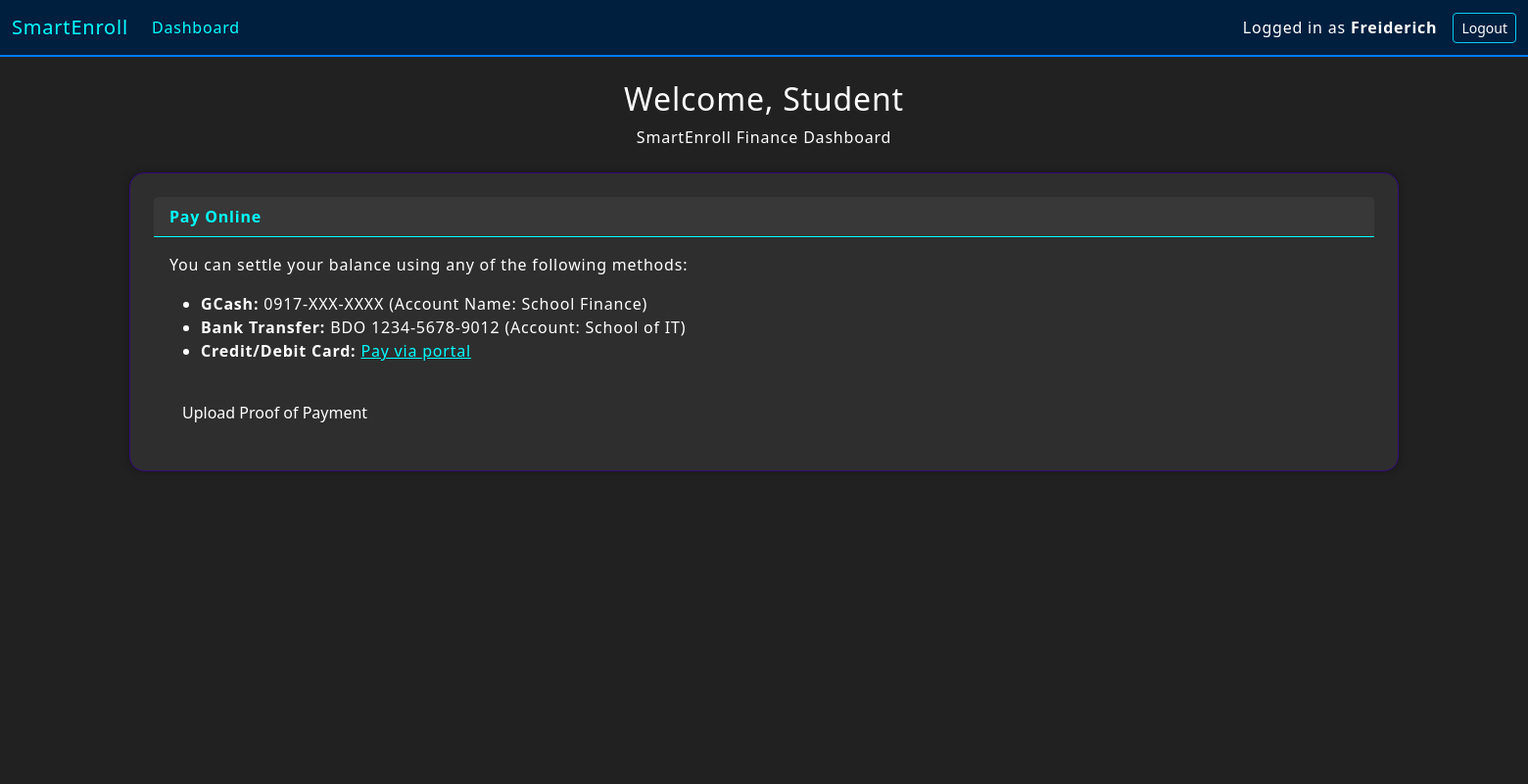
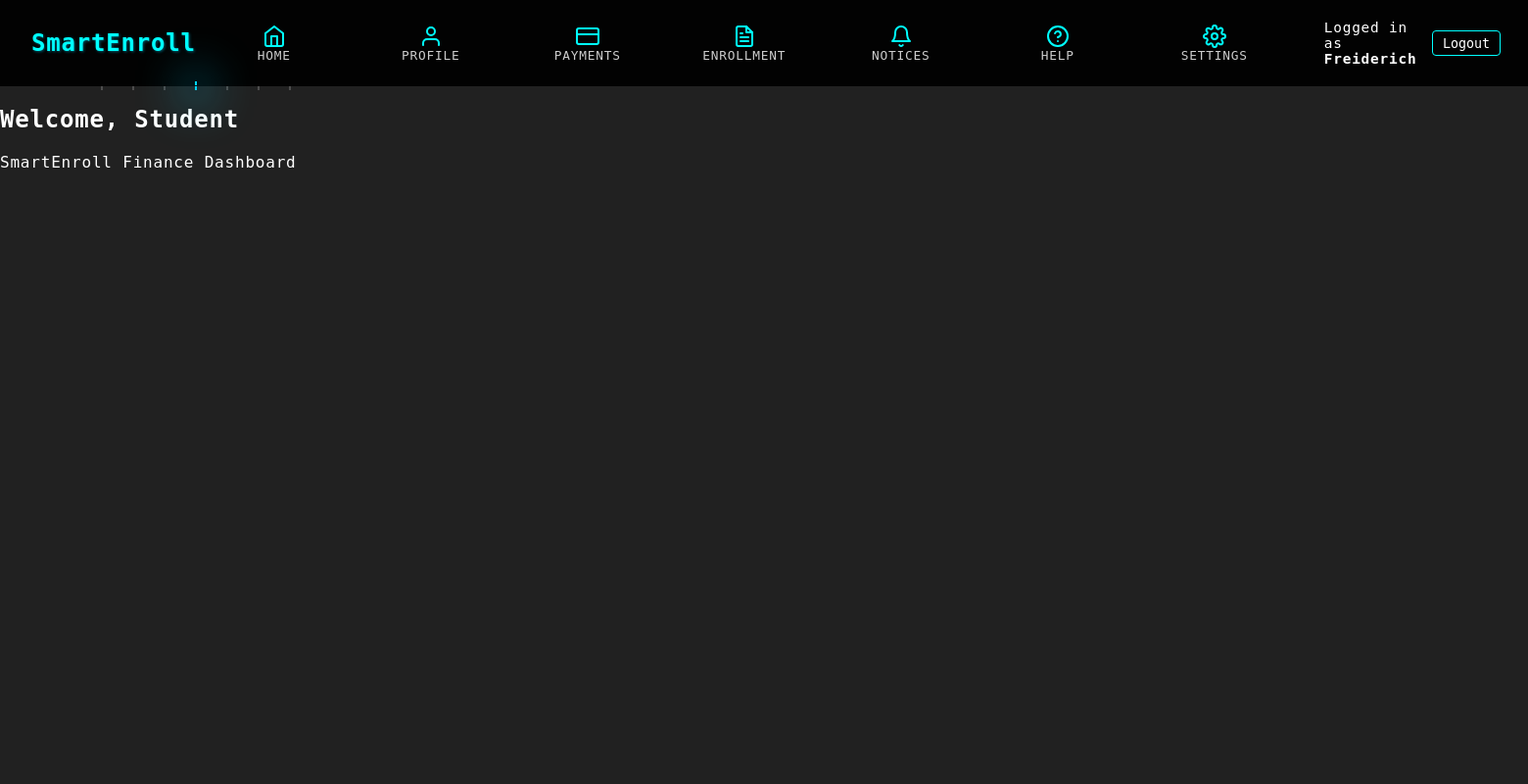
Before and after one commit to Freiderich/Blockchain, a Django app: page / in a window 1560 px wide. Shown: the whole page at 98% size. Run offline with Django 5.2, Linux system fonts and the light colour scheme; a user stored in the database is signed in; some libraries are stand-ins or nearby versions.

Commit message:
This is new

```diff
--- a/Blockchain/myapp/static/myapp/users.css
+++ b/Blockchain/myapp/static/myapp/users.css
@@ -1,3 +1,9 @@
+/* Root and Base Styles */
+:root {
+  --link-width: 10rem;
+  --primary: #00d4ff;
+}
+
 html, body {
   height: 100%;
   background-color: #212121 !important;
@@ -8,27 +14,13 @@ html, body {
   padding: 0;
 }
 
-/* Navigation Bar */
-.navbar {
-  background-color: #001f3f;
-  border-bottom: 2px solid #007bff;
-}
-.navbar-brand,
-.navbar-nav .nav-link {
-  color: #00d4ff;
-}
-.navbar-nav .nav-link:hover {
-  color: #ffffff;
-}
-
-
-/* Text elements - unified styling */
+/* Typography and Links */
 h1, h2, h3, p, li, a, button, span {
   color: #ffffff !important;
 }
 
 a {
-  color: #0ff !important;
+  color: rgb(0, 255, 255) !important;
   text-decoration: none;
 }
 
@@ -42,7 +34,7 @@ a:hover {
   color: #cccccc !important;
 }
 
-/* Card and layout */
+/* Card Layout */
 .card {
   background-color: #2e2e2e !important;
   border: 1px solid rgba(52, 9, 121, 1) !important;
@@ -62,7 +54,7 @@ a:hover {
   color: #ffffff !important;
 }
 
-/* Button styling */
+/* Buttons */
 .btn {
   background: transparent;
   border: 1px solid #0ff;
@@ -75,7 +67,7 @@ a:hover {
   color: #000;
 }
 
-
+/* Box Highlight */
 .box-highlight {
   position: relative;
   background-color: #212121;
@@ -87,7 +79,6 @@ a:hover {
   border: 1px solid rgba(0, 212, 255, 0.4);
 }
 
-/* Top gradient bar */
 .box-highlight::before {
   content: '';
   position: absolute;
@@ -103,3 +94,119 @@ a:hover {
   right: -5px;
   transform: skew(-45deg, 0);
 }
+
+/* ========== Animated Navbar Styles ========== */
+
+.header {
+  position: sticky;
+  top: 0;
+  left: 0;
+  right: 0;
+  background: rgba(0, 0, 0, 0.95);
+  padding: 1rem 2rem;
+  display: flex;
+  align-items: center;
+  justify-content: space-between;
+  z-index: 1000;
+}
+
+.header__logo strong {
+  font-size: 1.5rem;
+  color: #0ff;
+  font-family: monospace;
+  text-shadow: 1px 1px 3px rgba(0, 212, 255, 0.4);
+}
+
+.navbar {
+  display: flex;
+  align-items: center;
+  position: relative;
+}
+
+.navbar__menu {
+  display: flex;
+  list-style: none;
+  position: relative;
+  padding: 0;
+  margin: 0;
+}
+
+.navbar__item {
+  position: relative;
+}
+
+.navbar__link {
+  display: flex;
+  flex-direction: column;
+  align-items: center;
+  justify-content: center;
+  height: 3.5rem;
+  width: var(--link-width);
+  color: #fff;
+  text-decoration: none;
+  text-transform: uppercase;
+  transition: 0.3s ease all;
+}
+
+.navbar__link span {
+  font-size: 0.8rem;
+  opacity: 0.8;
+  transition: 0.3s ease all;
+}
+
+.navbar__link:hover {
+  color: var(--primary);
+}
+
+.navbar__link:hover span {
+  opacity: 1;
+  transform: translateY(-2px);
+}
+
+.speedline {
+  position: absolute;
+  bottom: -20px;
+  width: 2px;
+  height: 4px;
+  background: var(--primary);
+  box-shadow:
+    0 -5px var(--primary),
+    0 -5px var(--primary),
+    0 0 3rem 0.5rem var(--primary),
+    2rem 0 0 rgba(255, 255, 255, 0.2),
+    -2rem 0 0 rgba(255, 255, 255, 0.2),
+    4rem 0 0 rgba(255, 255, 255, 0.2),
+    -4rem 0 0 rgba(255, 255, 255, 0.2),
+    6rem 0 0 rgba(255, 255, 255, 0.2),
+    -6rem 0 0 rgba(255, 255, 255, 0.2);
+  transition: left 0.3s ease;
+  pointer-events: none;
+  transform: translateX(-50%);
+}
+
+.navbar__auth {
+  display: flex;
+  align-items: center;
+  gap: 1rem;
+  margin-left: 2rem;
+}
+
+.navbar__user {
+  font-size: 0.9rem;
+  color: #ccc;
+}
+
+.btn-logout {
+  background: transparent;
+  border: 1px solid #0ff;
+  color: #0ff;
+  padding: 0.3rem 0.6rem;
+  font-family: monospace;
+  border-radius: 4px;
+  transition: all 0.3s;
+}
+
+.btn-logout:hover {
+  background: #0ff;
+  color: #000;
+}
--- a/Blockchain/myapp/templates/myapp/users.html
+++ b/Blockchain/myapp/templates/myapp/users.html
@@ -9,62 +9,80 @@
   <!-- Custom styles -->
   <link rel="stylesheet" href="{% static 'myapp/users.css' %}">
 
-  <!-- Bootstrap -->
-  <link href="https://cdn.jsdelivr.net/npm/bootstrap@5.3.3/dist/css/bootstrap.min.css" rel="stylesheet">
+  <!-- Feather Icons -->
+  <script src="https://unpkg.com/feather-icons"></script>
 </head>
 <body>
 
-<!-- Navigation Bar -->
-<nav class="navbar navbar-expand-lg">
-  <div class="container-fluid">
-    <a class="navbar-brand" href="#">SmartEnroll</a>
-    <button class="navbar-toggler" type="button" data-bs-toggle="collapse" data-bs-target="#navbarNav">
-      <span class="navbar-toggler-icon"></span>
-    </button>
-    <div class="collapse navbar-collapse" id="navbarNav">
-      <ul class="navbar-nav me-auto">
-        <li class="nav-item">
-          <a class="nav-link active" href="{% url 'users' %}">Dashboard</a>
-        </li>
-        <!-- You can add more nav-items here -->
-      </ul>
-      <span class="navbar-text me-3">
-        Logged in as <strong>{{ user.username }}</strong>
-      </span>
-      <form method="post" action="{% url 'logout' %}" class="d-inline">
+<!-- Header with Animated Navbar -->
+<div class="header">
+  <div class="header__logo">
+    <strong>SmartEnroll</strong>
+  </div>
+  <nav class="navbar">
+    <ul class="navbar__menu">
+      <li class="navbar__item">
+        <a href="{% url 'users' %}" class="navbar__link">
+          <i data-feather="home"></i>
+          <span>Home</span>
+        </a>
+      </li>
+        <li class="navbar__item">
+  <a href="#" class="navbar__link"><i data-feather="user"></i><span>Profile</span></a>
+</li>
+<li class="navbar__item">
+  <a href="#" class="navbar__link"><i data-feather="credit-card"></i><span>Payments</span></a>
+</li>
+<li class="navbar__item">
+  <a href="#" class="navbar__link"><i data-feather="file-text"></i><span>Enrollment</span></a>
+</li>
+<li class="navbar__item">
+  <a href="#" class="navbar__link"><i data-feather="bell"></i><span>Notices</span></a>
+</li>
+<li class="navbar__item">
+  <a href="#" class="navbar__link"><i data-feather="help-circle"></i><span>Help</span></a>
+</li>
+<li class="navbar__item">
+  <a href="#" class="navbar__link"><i data-feather="settings"></i><span>Settings</span></a>
+</li>
+
+    </ul>
+    <div class="navbar__auth">
+      <span class="navbar__user">Logged in as <strong>{{ user.username }}</strong></span>
+      <form method="post" action="{% url 'logout' %}">
         {% csrf_token %}
-        <button type="submit" class="btn btn-outline-info btn-sm">Logout</button>
+        <button type="submit" class="btn btn-logout">Logout</button>
       </form>
     </div>
-  </div>
-</nav>
+  </nav>
+</div>
+
 
 <!-- Main Container -->
 <div class="container py-4">
-
-  <!-- Header -->
   <div class="text-center mb-4">
     <h2>Welcome, {{ user.first_name|default:"Student" }}</h2>
     <p>SmartEnroll Finance Dashboard</p>
   </div>
-
-  <!-- Pay Online Section -->
-  <div class="card mb-4">
-    <div class="card-header">
-      Pay Online
-    </div>
-    <div class="card-body">
-      <p>You can settle your balance using any of the following methods:</p>
-      <ul>
-        <li><strong>GCash:</strong> 0917-XXX-XXXX (Account Name: School Finance)</li>
-        <li><strong>Bank Transfer:</strong> BDO 1234-5678-9012 (Account: School of IT)</li>
-        <li><strong>Credit/Debit Card:</strong> <a href="#">Pay via portal</a></li>
-      </ul>
-      <button class="btn mt-3">Upload Proof of Payment</button>
-    </div>
-  </div>
 </div>
 
-<script src="https://cdn.jsdelivr.net/npm/bootstrap@5.3.3/dist/js/bootstrap.bundle.min.js"></script>
+<script>
+  feather.replace();
+
+  const menuItems = document.querySelectorAll(".navbar__item");
+  const speedline = document.createElement("div");
+  speedline.classList.add("speedline");
+  document.querySelector(".navbar__menu").appendChild(speedline);
+
+  menuItems.forEach((item) => {
+    item.addEventListener("mouseenter", () => {
+      const rect = item.getBoundingClientRect();
+      const parentRect = item.parentElement.getBoundingClientRect();
+      const offsetLeft = rect.left - parentRect.left;
+      speedline.style.left = `${offsetLeft + rect.width / 2}px`;
+    });
+  });
+</script>
+
 </body>
 </html>
```
